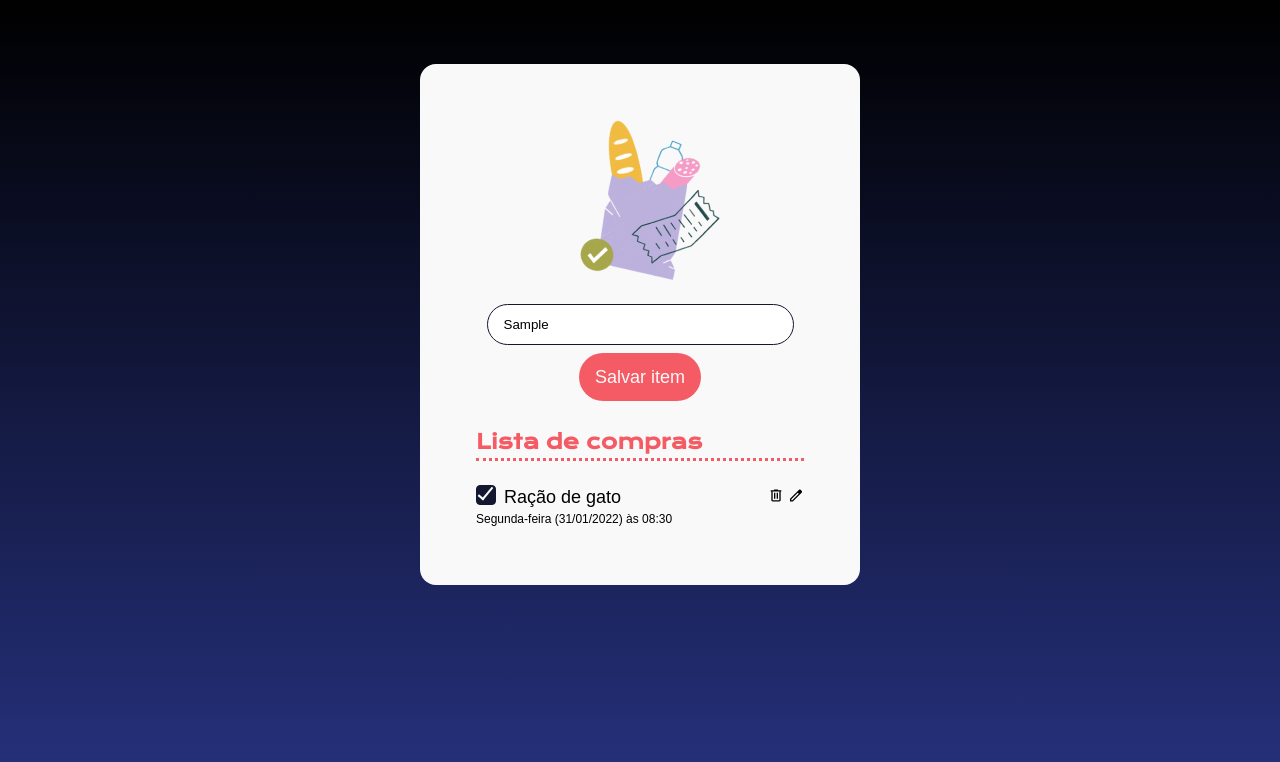
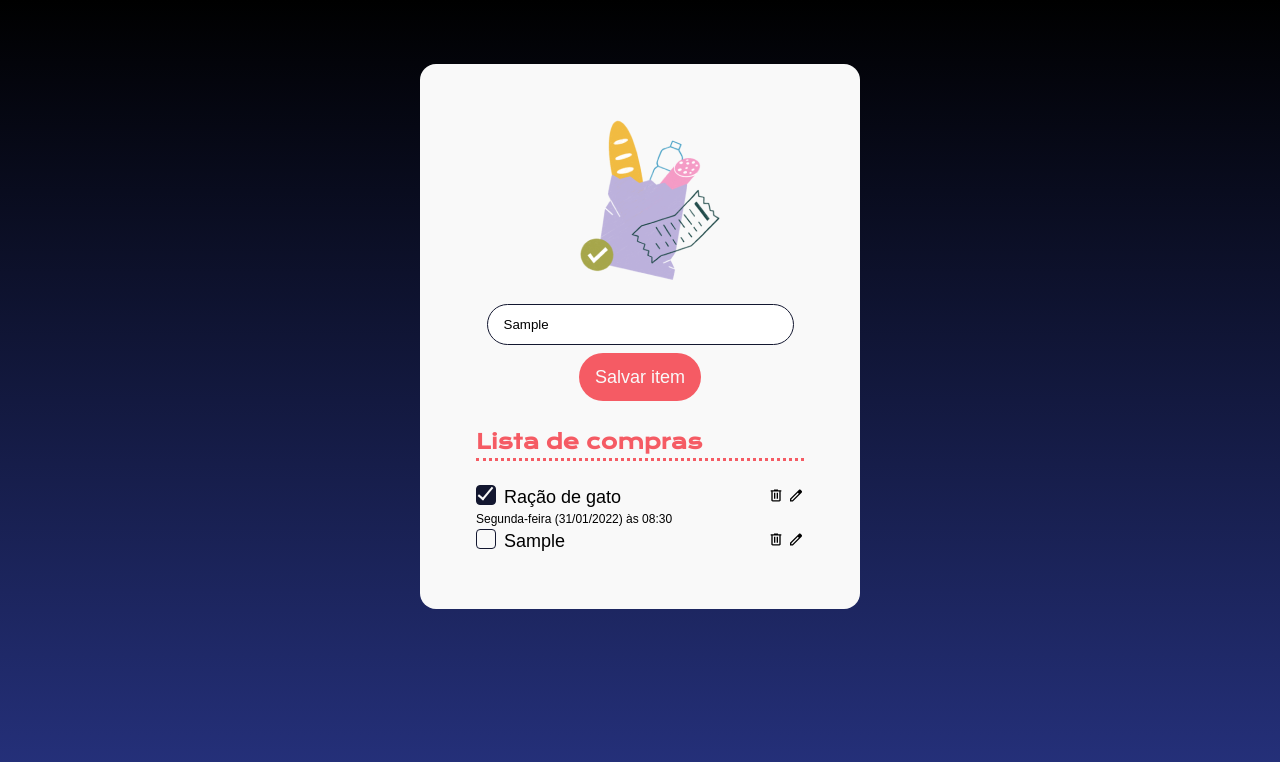
Before and after one commit to Gustavoo-z/Lista-de-compras, a plain HTML site: page index.html in a window 1280 px wide. Both pictures are taken after typing "Sample" into the empty fields and a click on the button "Salvar item". Drawn offline with nearby package versions, Linux system fonts and the light colour scheme; a web font is replaced by a local one.

Commit message:
Construindo js

```diff
--- a/index.html
+++ b/index.html
@@ -19,7 +19,7 @@
             <input id="input-item" type="text" placeholder="Digite o item que deseja adicionar">
             <button id="adicionar-botao">Salvar item</button>
         </form>
-        <ul>
+        <ul id="lista-de-compras">
             <h2>Lista de compras</h2>
             <hr />
             <li>
@@ -32,7 +32,7 @@
                         </div>
                         <p>Ração de gato</p>
                     </div>
-                        <div>
+                        <div class="container-botao-acao">
                             <button class="botao-acao">
                                 <img src="img/delete.svg" alt="Deletar">
                             </button>
--- a/script.js
+++ b/script.js
@@ -1,5 +1,7 @@
-const item = document.getElementById('input-item').value;
+const item = document.getElementById('input-item');
 const salvarItem = document.getElementById('adicionar-botao');
+const listaDeCompras = document.getElementById('lista-de-compras');
+let contador = 0;
 
 salvarItem.addEventListener("click", adicionarItem);
 
@@ -10,6 +12,67 @@ function adicionarItem(evento) {
     const containerItemLista = document.createElement("div");
     containerItemLista.classList.add("item-lista-container");
 
+    const containerNomeDoItem = document.createElement("div");
+    containerNomeDoItem.classList.add("container-nome-compra");
 
+    const containerCheckbox = document.createElement("div");
+    containerCheckbox.classList.add("checkbox-container");
+
+    const checkboxInput = document.createElement("input");
+    checkboxInput.type = "checkbox";
+    checkboxInput.classList.add("checkbox-input");
+    checkboxInput.id = "checkbox-" + contador++;
+
+    const checkboxLabel = document.createElement("label");
+    checkboxLabel.setAttribute("for", checkboxInput.id);
+
+    checkboxLabel.addEventListener("click", function(evento) {
+        const checkboxInput = evento.currentTarget.querySelector(".checkbox-input");
+        const checkboxCustomizado = evento.currentTarget.querySelector(".checkbox-customizado");
+
+        if (checkboxInput.checked) {
+            checkboxCustomizado.classList.add("checked");
+        } else {
+            checkboxCustomizado.classList.remove("checked");
+        }
+    })
+
+    const checkboxCustomizado = document.createElement("div");
+    checkboxCustomizado.classList.add("checkbox-customizado");
+
+    checkboxLabel.appendChild(checkboxInput);
+    checkboxLabel.appendChild(checkboxCustomizado);
+
+    containerCheckbox.appendChild(checkboxLabel);
+    containerNomeDoItem.appendChild(containerCheckbox);
+
+    const NomeDoItem = document.createElement("p");
+    NomeDoItem.innerText = item.value;
+    containerNomeDoItem.appendChild(NomeDoItem);
+
+    const containerBotoes = document.createElement("div");
+    containerBotoes.classList.add("container-botao-acao");
+    const botaoRemover = document.createElement("button");
+    botaoRemover.classList.add("botao-acao");
+    const botaoEditar = document.createElement("button");
+    botaoEditar.classList.add("botao-acao");
+
+    const imagemRemover = document.createElement("img");
+    imagemRemover.src = "img/delete.svg";
+    imagemRemover.alt = "Remover";
+
+    const imagemEditar = document.createElement("img");
+    imagemEditar.src = "img/edit.svg";
+    imagemEditar.alt = "Editar";
+
+    botaoRemover.appendChild(imagemRemover);
+    containerBotoes.appendChild(botaoRemover);
+
+    botaoEditar.appendChild(imagemEditar);
+    containerBotoes.appendChild(botaoEditar);
+
+    containerItemLista.appendChild(containerNomeDoItem);
+    containerItemLista.appendChild(containerBotoes);
     itemDaLista.appendChild(containerItemLista);
+    listaDeCompras.appendChild(itemDaLista);
 }
--- a/styles.css
+++ b/styles.css
@@ -146,6 +146,11 @@ ul {
     transform: rotate(-140deg);
 }
 
+.container-botao-acao {
+    display: flex;
+    gap: 4px;
+}
+
 .botao-acao {
     background-color: transparent;
     border: none;
```
